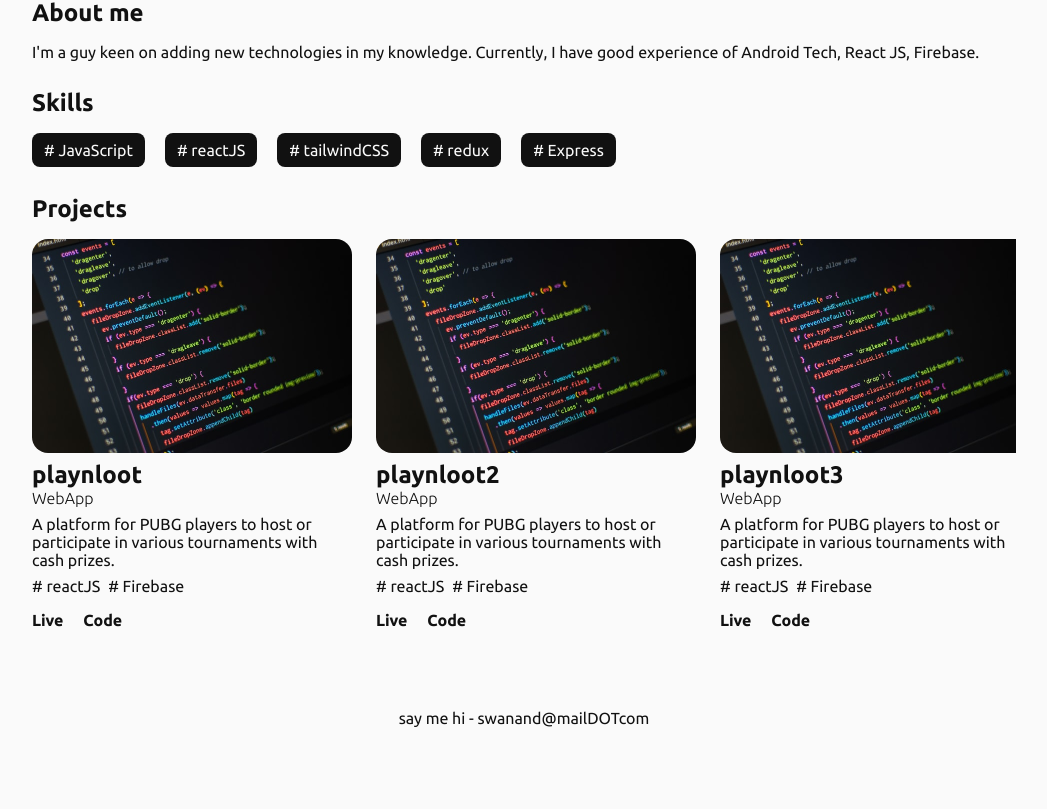
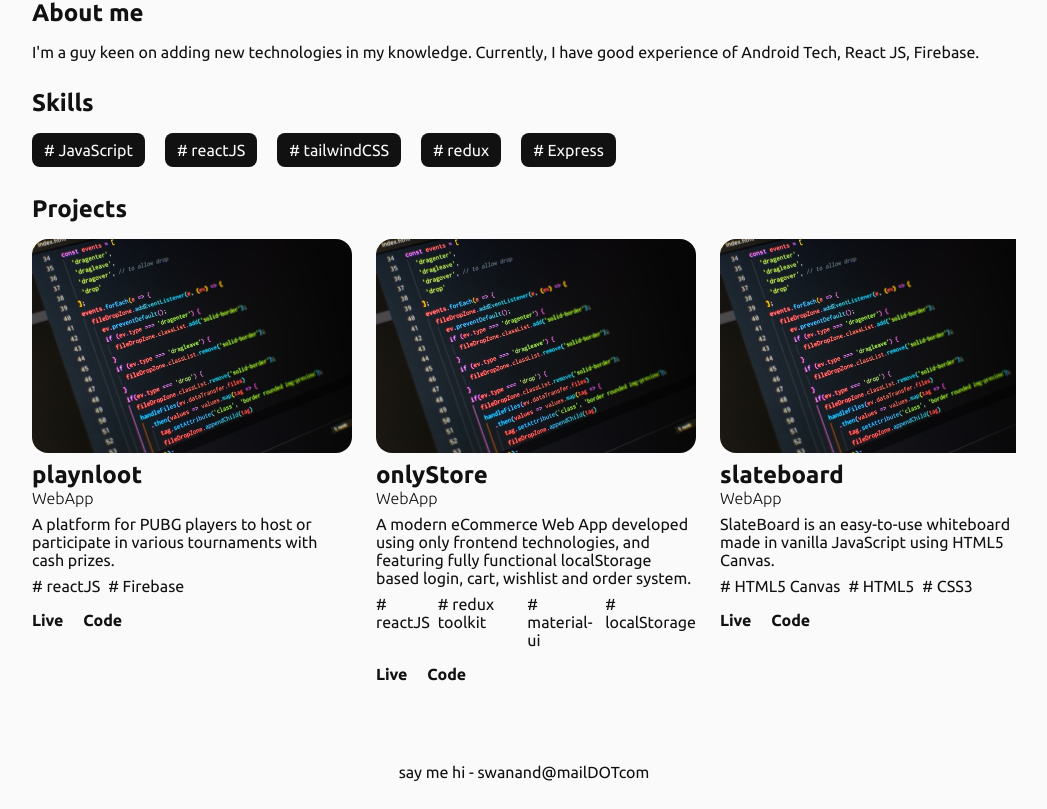
Before and after one commit to destro1108/minimal-portfolio, a React (Vite) app: page / in a window 1280 px wide. Shown: the part 899-1708 px from the top of the page, without its empty margins (116-1163 px from the left). Before the commit the page ends 1654 px from the top, so only its background shows below. Built offline with nearby package versions, Linux system fonts and the light colour scheme.

Commit message:
projects data edited

```diff
--- a/src/components/projects.jsx
+++ b/src/components/projects.jsx
@@ -34,26 +34,26 @@ const Projects = () => {
       subtitle: "WebApp",
       desc: "A platform for PUBG players to host or participate in various tournaments with cash prizes.",
       stack: ["reactJS", "Firebase"],
-      live: "https://playnloot.netlify.com/",
-      code: "https://github.com",
+      live: "https://playandloot.web.app/",
+      code: "https://github.com/tooGeeks/playnloot",
     },
     {
       img: CodeImg,
-      title: "playnloot2",
+      title: "onlyStore",
       subtitle: "WebApp",
-      desc: "A platform for PUBG players to host or participate in various tournaments with cash prizes.",
-      stack: ["reactJS", "Firebase"],
-      live: "https://playnloot.netlify.com/",
-      code: "https://github.com",
+      desc: "A modern eCommerce Web App developed using only frontend technologies, and featuring fully functional localStorage based login, cart, wishlist and order system.",
+      stack: ["reactJS", "redux toolkit", "material-ui", "localStorage"],
+      live: "https://knd-devsnest.github.io/onlystore/#/",
+      code: "https://github.com/KND-Devsnest/onlystore",
     },
     {
       img: CodeImg,
-      title: "playnloot3",
+      title: "slateboard",
       subtitle: "WebApp",
-      desc: "A platform for PUBG players to host or participate in various tournaments with cash prizes.",
-      stack: ["reactJS", "Firebase"],
-      live: "https://playnloot.netlify.com/",
-      code: "https://github.com",
+      desc: "SlateBoard is an easy-to-use whiteboard made in vanilla JavaScript using HTML5 Canvas.",
+      stack: ["HTML5 Canvas", "HTML5", "CSS3"],
+      live: "https://knd-devsnest.github.io/slateboard/",
+      code: "https://github.com/KND-Devsnest/slateboard",
     },
   ];
   return (
```
